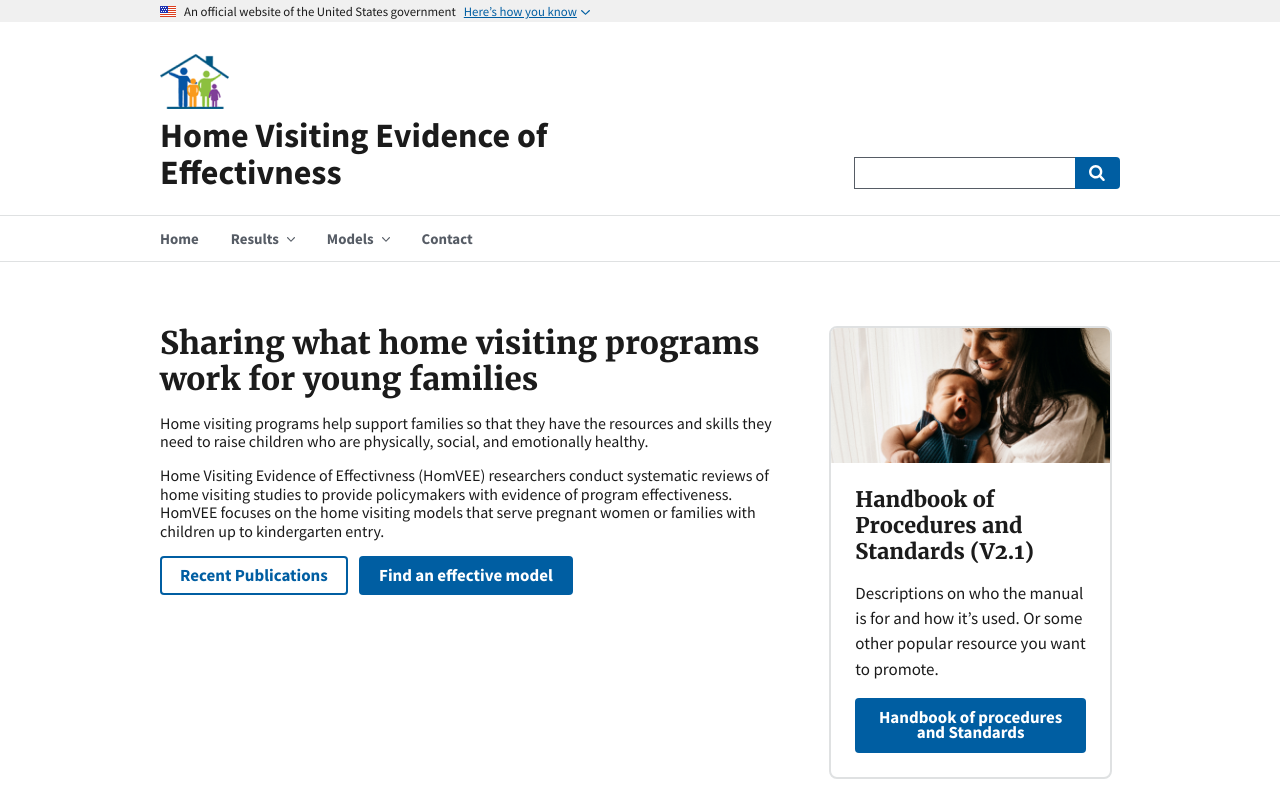
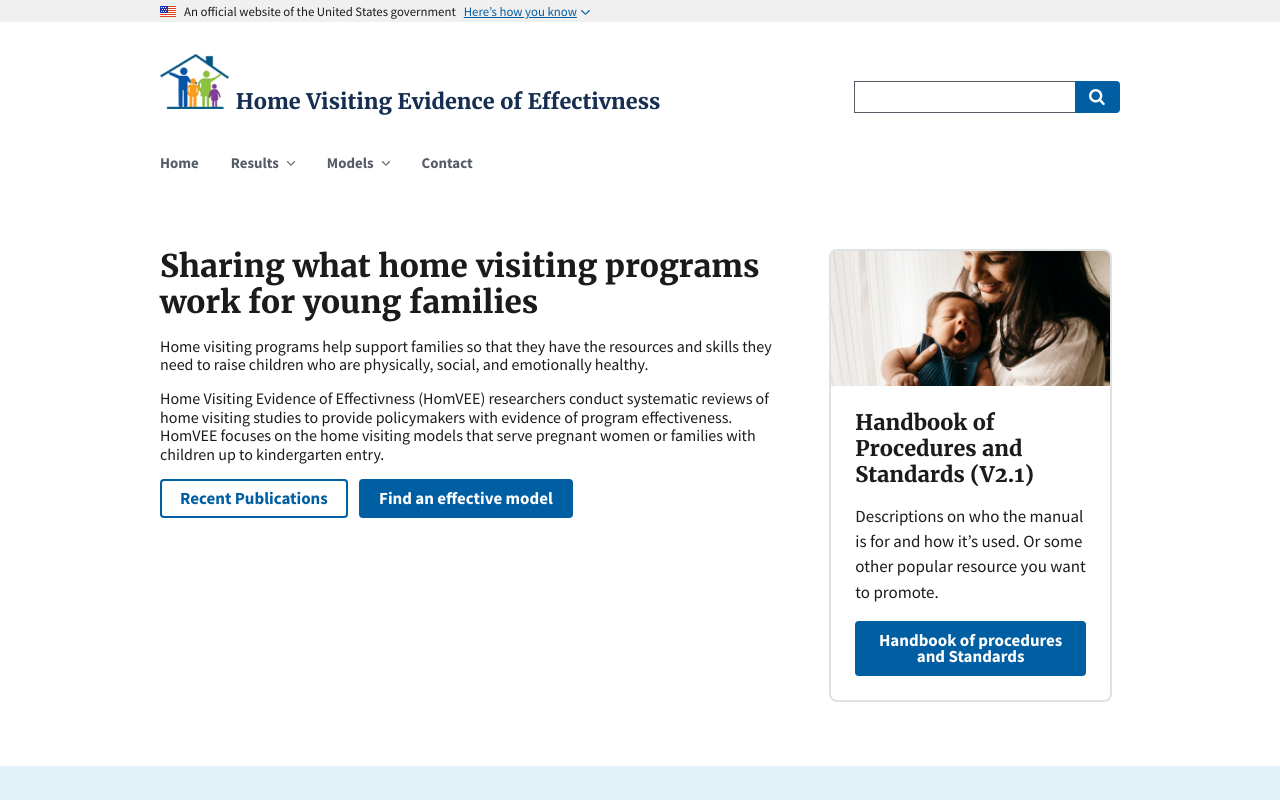
Before and after one commit to peterrowland/HomeVEE-demo, a website: page index.html in a window 1280 px wide. Shown: the top 800 px of the page. Drawn offline with Linux system fonts and the light colour scheme.

Commit message:
header logo, remove nav borders

```diff
--- a/index.html
+++ b/index.html
@@ -59,16 +59,17 @@
 </div>
 
   <div class="usa-overlay"></div>
-<header class="usa-header usa-header--extended" role="banner"><div class="usa-navbar">
+<header class="usa-header usa-header--extended" role="banner">
+  <div class="usa-navbar">
   <div class="usa-logo site-logo" id="extended-logo">
       <img class="" src="./img/homevee.png" alt="homevee">
-      <em class="usa-logo__text">
+      <em class="usa-logo__text font-serif-lg">
         <a class="" href="/" title="Home" aria-label="Home">Home Visiting Evidence of Effectivness</a>
       </em>
   </div>
   <button class="usa-menu-btn">Menu</button>
 </div>
-<nav role="navigation" class="usa-nav">
+<nav role="navigation" class="usa-nav border-0">
     <div class="usa-nav__inner"><button class="usa-nav__close"><img src="./img/close.svg" alt="close"></button>
 <ul class="usa-nav__primary usa-accordion">
 
@@ -119,7 +120,7 @@
   </nav>
 </header>
 
-<main id="main-content">
+<main class="border-0" id="main-content">
 
   <!-- <section class="usa-hero">
   <div class="grid-container">
--- a/sass/_uswds-theme-custom-styles.scss
+++ b/sass/_uswds-theme-custom-styles.scss
@@ -26,3 +26,34 @@ i.e.
    display: inline-flex;
    margin-bottom: .5rem;
 }
+
+//
+.usa-header--extended .usa-nav {
+   border-top-width: 0px;
+}
+
+.usa-logo__text {
+   display: inline;
+}
+.usa-logo a{
+   color: color('primary-darker');
+}
+
+// override max-width to make logo text fit on one line
+@media screen and (min-width: 64em) {
+.usa-header--extended .usa-logo {
+    font-size: 2.13rem;
+    margin: 2rem 0 1.5rem;
+    max-width: 100%;
+   }
+
+.usa-header--extended .usa-nav {
+   border-top: 0px solid #dfe1e2;
+   padding: 0;
+   width: 100%;
+}
+.usa-header+.usa-section, .usa-header+main {
+   border-top: 0px solid #dfe1e2;
+}
+
+}
```
Also changed, not shown: css/styles.css, 1 other file.
